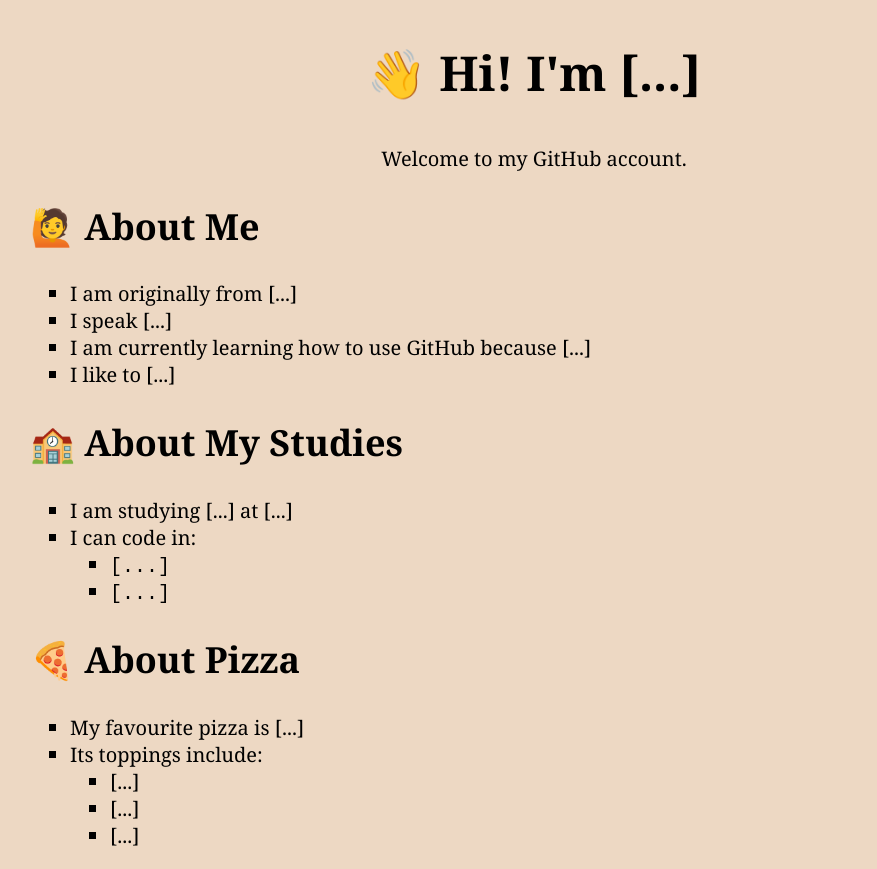
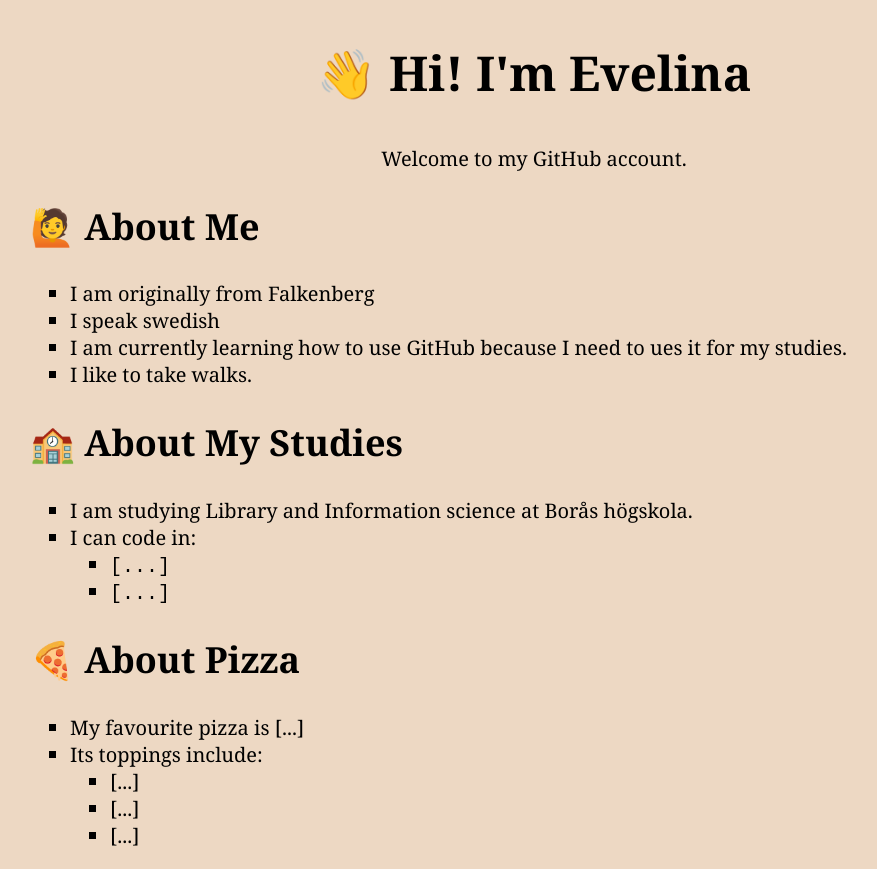
Before and after one commit to efanten/Aboutmetemplate, a plain HTML site: page index.html in a window 1280 px wide. Shown: the whole page, without its empty margins (106-983 px from the left). Drawn offline with Linux system fonts and the light colour scheme.

Commit message:
About me
About me

```diff
--- a/index.html
+++ b/index.html
@@ -7,7 +7,7 @@
     </head>
     <body>
         <article>
-        <h1>&#128075; Hi! I'm [...]</h1>
+        <h1>&#128075; Hi! I'm Evelina</h1>
         <p>
             Welcome to my GitHub account.
         </p>
@@ -15,16 +15,16 @@
         <article>
         <h2>&#128587; About Me</h2>
         <ul>
-            <li>I am originally from [...]</li>
-            <li>I speak [...]</li>
-            <li>I am currently learning how to use GitHub because [...]</li>
-            <li>I like to [...]</li>
+            <li>I am originally from Falkenberg</li>
+            <li>I speak swedish</li>
+            <li>I am currently learning how to use GitHub because I need to ues it for my studies.</li>
+            <li>I like to take walks.</li>
         </ul>
         </article>
         <article>
         <h2>&#127979; About My Studies </h2>
         <ul>
-            <li>I am studying [...] at [...]</li>
+            <li>I am studying Library and Information science at Borås högskola.</li>
             <li>I can code in:
                 <ul>
                     <li><code>[...]</code></li>
```
